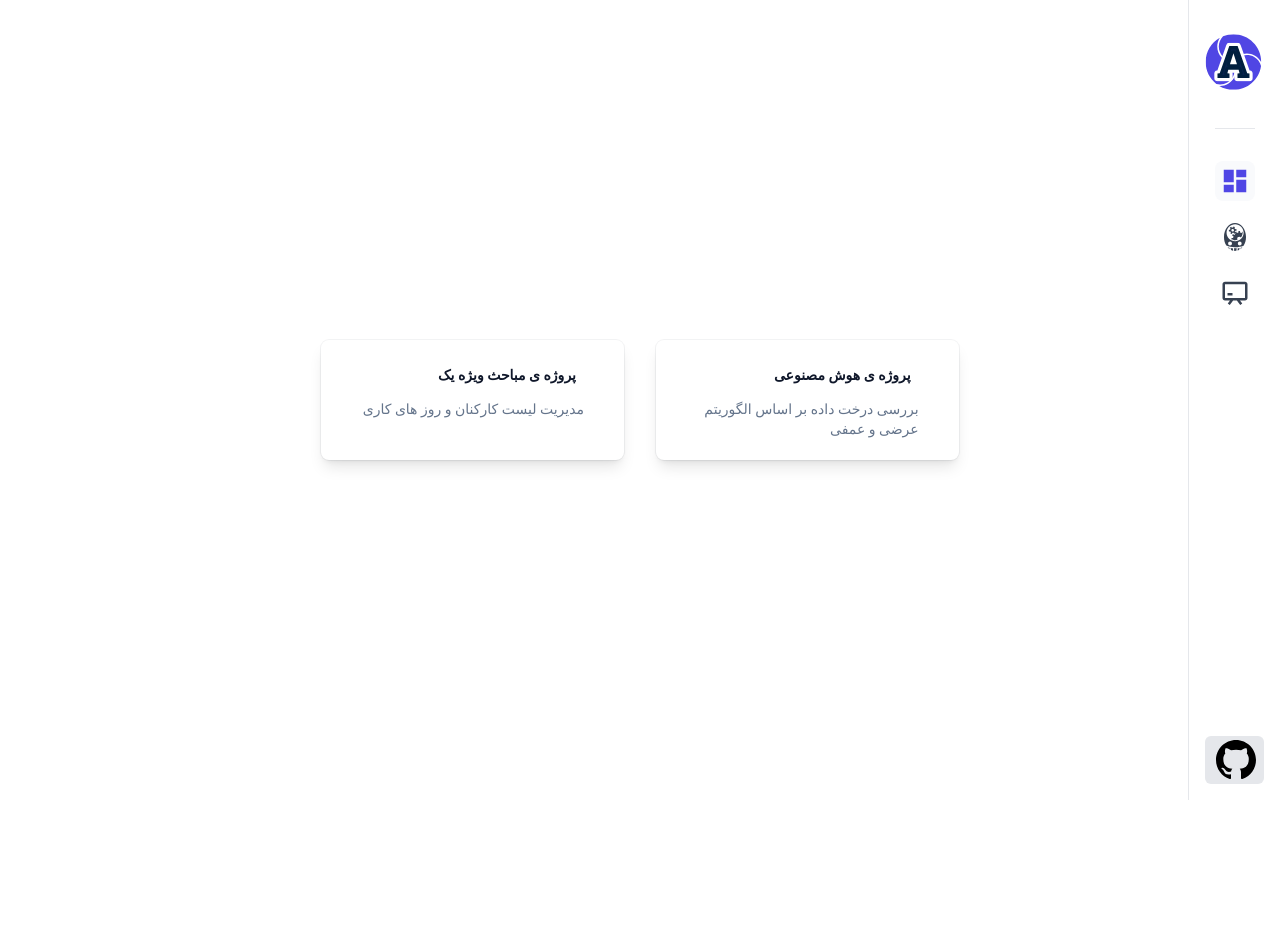
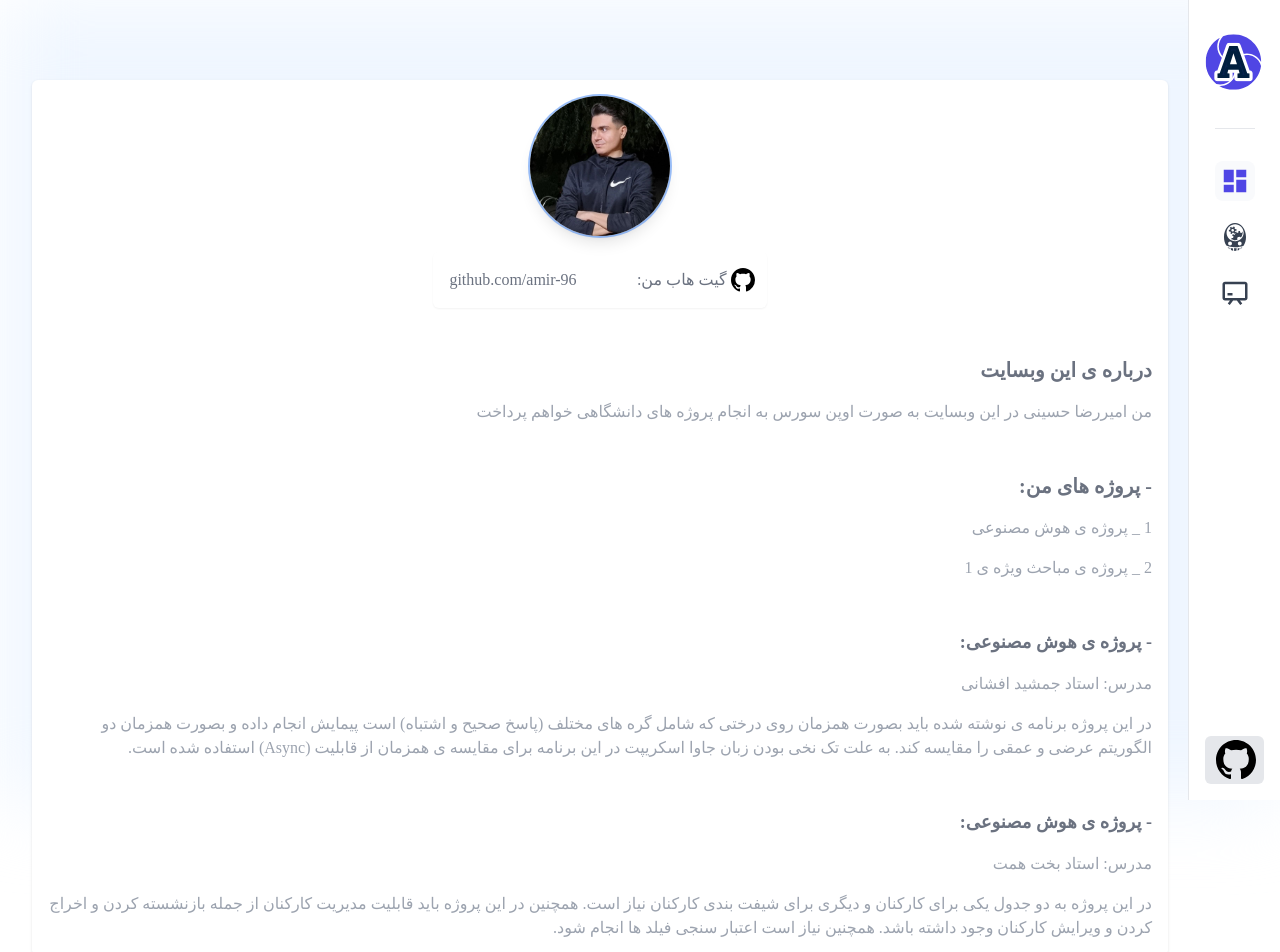
Before and after one commit to amir-96/University-AI-Project, a Next.js app: page / in a window 1280 px wide. Shown: the top 952 px of the page. Before the commit the page ends 800 px from the top, so only its background shows below. Built offline with nearby package versions, Linux system fonts and the light colour scheme.

Commit message:
Version 1 Beta
-Main page completed
-AI Project page completed

```diff
--- a/components/AIProject/AIProject.jsx
+++ b/components/AIProject/AIProject.jsx
@@ -145,7 +145,7 @@ const AIProject = ({ route }) => {
         )}
 
         <div
-          className={`flex w-screen tablet:w-fit h-fit mx-auto items-center justify-center rounded-lg ${
+          className={`flex w-screen tablet:w-fit h-fit mx-auto items-center justify-center rounded-lg bg-white ${
             status ? "tablet:mr-28 lg:mr-[17rem]" : "tablet:mr-28 lg:mr-[8rem]"
           }`}
         >
--- a/components/AIProject/Result.jsx
+++ b/components/AIProject/Result.jsx
@@ -9,11 +9,11 @@ const Result = () => {
   const { data, showAnswer, changeShowAnswerHandler, bfs, dfs } =
     useContext(GraphDataContext);
 
-    const bfsSteps = bfs(data).length - 1;
-    const dfsSteps = dfs(data).length - 1;
+  const bfsSteps = bfs(data).length - 1;
+  const dfsSteps = dfs(data).length - 1;
 
   const checkWinner = () => {
-    if (bfsSteps > dfsSteps) {
+    if (bfsSteps < dfsSteps) {
       return (
         <p>
           الگوریتم{" "}
@@ -21,7 +21,7 @@ const Result = () => {
           جستجو عملکرد بهتری دارد
         </p>
       );
-    } else if (bfsSteps < dfsSteps) {
+    } else if (bfsSteps > dfsSteps) {
       return (
         <p>
           الگوریتم{" "}
@@ -76,9 +76,7 @@ const Result = () => {
         </div>
         <p>
           مراحل طی شده:{" "}
-          <span className="text-green-400 font-bold text-lg">
-            {bfsSteps}
-          </span>
+          <span className="text-green-400 font-bold text-lg">{bfsSteps}</span>
         </p>
         <hr />
       </div>
@@ -115,9 +113,7 @@ const Result = () => {
         </div>
         <p>
           مراحل طی شده:{" "}
-          <span className="text-green-400 font-bold text-lg">
-            {dfsSteps}
-          </span>
+          <span className="text-green-400 font-bold text-lg">{dfsSteps}</span>
         </p>
         <hr />
       </div>
--- /dev/null
+++ b/components/MainPage/LinkBox.jsx
@@ -0,0 +1,53 @@
+import { useContext } from "react";
+import { SlidebarStatusContext } from "@/context/SlidebarStatus";
+import Link from "next/link";
+
+const LinkBoxComponent = () => {
+  const { status } = useContext(SlidebarStatusContext);
+
+  return (
+    <div className={`flex items-center justify-center w-fit h-fit mx-auto ${status ? "tablet:pr-[16rem]" : "tablet:pr-20"}`}>
+      <div className="flex flex-col md:flex-row gap-8 pb-12">
+        <Link
+          href="ai-project"
+          className="group block max-w-xs w-full h-[120px] mx-auto rounded-lg p-6 bg-white ring-1 ring-slate-900/5 shadow-lg space-y-3 hover:bg-sky-500 hover:ring-sky-500"
+        >
+          <div className="flex items-center space-x-3">
+            <svg
+              className="h-6 w-6 stroke-sky-500 group-hover:stroke-white"
+              fill="none"
+              viewBox="0 0 24 24"
+            ></svg>
+            <h3 className="text-slate-900 group-hover:text-white text-sm font-semibold">
+              پروژه ی هوش مصنوعی
+            </h3>
+          </div>
+          <p className="text-slate-500 group-hover:text-white text-sm pr-4">
+            بررسی درخت داده بر اساس الگوریتم عرضی و عمقی
+          </p>
+        </Link>
+
+        <Link
+          href="mabahes-1"
+          className="group block max-w-xs w-full h-[120px] mx-auto rounded-lg p-6 bg-white ring-1 ring-slate-900/5 shadow-lg space-y-3 hover:bg-sky-500 hover:ring-sky-500"
+        >
+          <div className="flex items-center space-x-3">
+            <svg
+              className="h-6 w-6 stroke-sky-500 group-hover:stroke-white"
+              fill="none"
+              viewBox="0 0 24 24"
+            ></svg>
+            <h3 className="text-slate-900 group-hover:text-white text-sm font-semibold">
+              پروژه ی مباحث ویژه یک
+            </h3>
+          </div>
+          <p className="text-slate-500 group-hover:text-white text-sm pr-4">
+            مدیریت لیست کارکنان و روز های کاری
+          </p>
+        </Link>
+      </div>
+    </div>
+  );
+};
+
+export default LinkBoxComponent;
--- /dev/null
+++ b/components/MainPage/MainPage.jsx
@@ -0,0 +1,11 @@
+import ShortInfoBoxComponent from "./ShortInfoBox";
+
+const MainPageComponent = () => {
+  return (
+    <>
+      <ShortInfoBoxComponent />
+    </>
+   );
+}
+
+export default MainPageComponent;
--- /dev/null
+++ b/components/MainPage/PersonalBox.jsx
@@ -0,0 +1,26 @@
+import Image from "next/image";
+
+import { BsGithub } from "react-icons/bs";
+
+const PersonalBoxComponent = () => {
+  return (
+    <>
+      <span className="relative w-20 h-20 md:w-[100px] md:h-[100px] tablet:w-[140px] tablet:h-[140px] rounded-full shadow-lg overflow-hidden ring-2 m-auto">
+        <a href="https://github.com/amir-96">
+          <Image src="/images/Amir.jpeg" alt="Myself" fill />
+        </a>
+      </span>
+      <div className="w-fit h-fit rounded-md shadow-sm p-4 mx-auto">
+        <div className="md:flex items-center justify-between">
+          <div className="flex items-center gap-2">
+            <BsGithub className="scale-150 text-black" />
+            <p className="min-w-[150px]">گیت هاب من:</p>
+          </div>
+          <a href="https://github.com/amir-96">github.com/amir-96</a>
+        </div>
+      </div>
+    </>
+  );
+};
+
+export default PersonalBoxComponent;
--- /dev/null
+++ b/components/MainPage/ShortInfoBox.jsx
@@ -0,0 +1,60 @@
+import { useContext } from "react";
+import { SlidebarStatusContext } from "@/context/SlidebarStatus";
+import Link from "next/link";
+import PersonalBoxComponent from "./PersonalBox";
+
+const ShortInfoBoxComponent = () => {
+  const { status } = useContext(SlidebarStatusContext);
+
+  return (
+    <>
+      <div
+        className={`flex flex-col items-center gap-12 w-fit h-fit p-8 pt-20 mx-auto text-gray-500 ${
+          status ? "tablet:mr-[16rem]" : "tablet:mr-20"
+        }`}
+      >
+        <div className="flex flex-col gap-4 w-full h-fit rounded-md shadow bg-white p-4">
+          <PersonalBoxComponent />
+          <h4 className="text-xl font-semibold mt-8">درباره ی این وبسایت</h4>
+          <p className="text-gray-400">
+            من امیررضا حسینی در این وبسایت به صورت اوپن سورس به انجام پروژه های
+            دانشگاهی خواهم پرداخت
+          </p>
+
+          <h4 className="text-xl font-semibold mt-8">- پروژه های من:</h4>
+          <Link href="/ai-project">
+            <p className="text-gray-400 hover:text-gray-700 hover:cursor-pointer">
+              1 _ پروژه ی هوش مصنوعی
+            </p>
+          </Link>
+          <Link href="/mabahes-1">
+            <p className="text-gray-400 hover:text-gray-700 hover:cursor-pointer">
+              2 _ پروژه ی مباحث ویژه ی 1
+            </p>
+          </Link>
+
+          <h4 className="text-lg font-semibold mt-8">- پروژه ی هوش مصنوعی:</h4>
+          <p className="text-gray-400">مدرس: استاد جمشید افشانی</p>
+          <p className="text-gray-400">
+            در این پروژه برنامه ی نوشته شده باید بصورت همزمان روی درختی که شامل
+            گره های مختلف (پاسخ صحیح و اشتباه) است پیمایش انجام داده و بصورت
+            همزمان دو الگوریتم عرضی و عمقی را مقایسه کند. به علت تک نخی بودن
+            زبان جاوا اسکریپت در این برنامه برای مقایسه ی همزمان از قابلیت
+            (Async) استفاده شده است.
+          </p>
+          <h4 className="text-lg font-semibold mt-8">- پروژه ی هوش مصنوعی:</h4>
+
+          <p className="text-gray-400">مدرس: استاد بخت همت</p>
+          <p className="text-gray-400">
+            در این پروژه به دو جدول یکی برای کارکنان و دیگری برای شیفت بندی
+            کارکنان نیاز است. همچنین در این پروژه باید قابلیت مدیریت کارکنان از
+            جمله بازنشسته کردن و اخراج کردن و ویرایش کارکنان وجود داشته باشد.
+            همچنین نیاز است اعتبار سنجی فیلد ها انجام شود.
+          </p>
+        </div>
+      </div>
+    </>
+  );
+};
+
+export default ShortInfoBoxComponent;
--- a/pages/ai-project.jsx
+++ b/pages/ai-project.jsx
@@ -5,7 +5,10 @@ const AIPage = () => {
   const { route } = useRouter();
 
   return (
+    <>
+      <div className="fixed inset-0 bg-blue-50 blur-2xl z-[-1]" />
       <AIProject route={route} />
+    </>
   );
 };
 
--- a/pages/index.jsx
+++ b/pages/index.jsx
@@ -1,5 +1,6 @@
 import Layout from "@/components/Layout";
-import Link from "next/link";
+import LinkBoxComponent from "@/components/MainPage/LinkBox";
+import MainPageComponent from "@/components/MainPage/MainPage";
 import { useRouter } from "next/router";
 
 const Home = () => {
@@ -7,47 +8,9 @@ const Home = () => {
 
   return (
     <Layout title="صفحه ی اصلی" route={route}>
-      <div className="flex items-center justify-center w-screen h-screen">
-        <div className="flex flex-col md:flex-row gap-8">
-          <Link
-            href="ai-project"
-            className="group block max-w-xs w-full h-[120px] mx-auto rounded-lg p-6 bg-white ring-1 ring-slate-900/5 shadow-lg space-y-3 hover:bg-sky-500 hover:ring-sky-500"
-          >
-            <div className="flex items-center space-x-3">
-              <svg
-                className="h-6 w-6 stroke-sky-500 group-hover:stroke-white"
-                fill="none"
-                viewBox="0 0 24 24"
-              ></svg>
-              <h3 className="text-slate-900 group-hover:text-white text-sm font-semibold">
-                پروژه ی هوش مصنوعی
-              </h3>
-            </div>
-            <p className="text-slate-500 group-hover:text-white text-sm pr-4">
-              بررسی درخت داده بر اساس الگوریتم عرضی و عمفی
-            </p>
-          </Link>
-
-          <Link
-            href="mabahes-1"
-            className="group block max-w-xs w-full h-[120px] mx-auto rounded-lg p-6 bg-white ring-1 ring-slate-900/5 shadow-lg space-y-3 hover:bg-sky-500 hover:ring-sky-500"
-          >
-            <div className="flex items-center space-x-3">
-              <svg
-                className="h-6 w-6 stroke-sky-500 group-hover:stroke-white"
-                fill="none"
-                viewBox="0 0 24 24"
-              ></svg>
-              <h3 className="text-slate-900 group-hover:text-white text-sm font-semibold">
-                پروژه ی مباحث ویژه یک
-              </h3>
-            </div>
-            <p className="text-slate-500 group-hover:text-white text-sm pr-4">
-              مدیریت لیست کارکنان و روز های کاری
-            </p>
-          </Link>
-        </div>
-      </div>
+        <div className="fixed inset-0 bg-blue-50 blur-2xl z-[-1]" />
+        <MainPageComponent />
+        <LinkBoxComponent />
     </Layout>
   );
 };
```
Also changed, not shown: public/images/Amir.jpeg (added).
